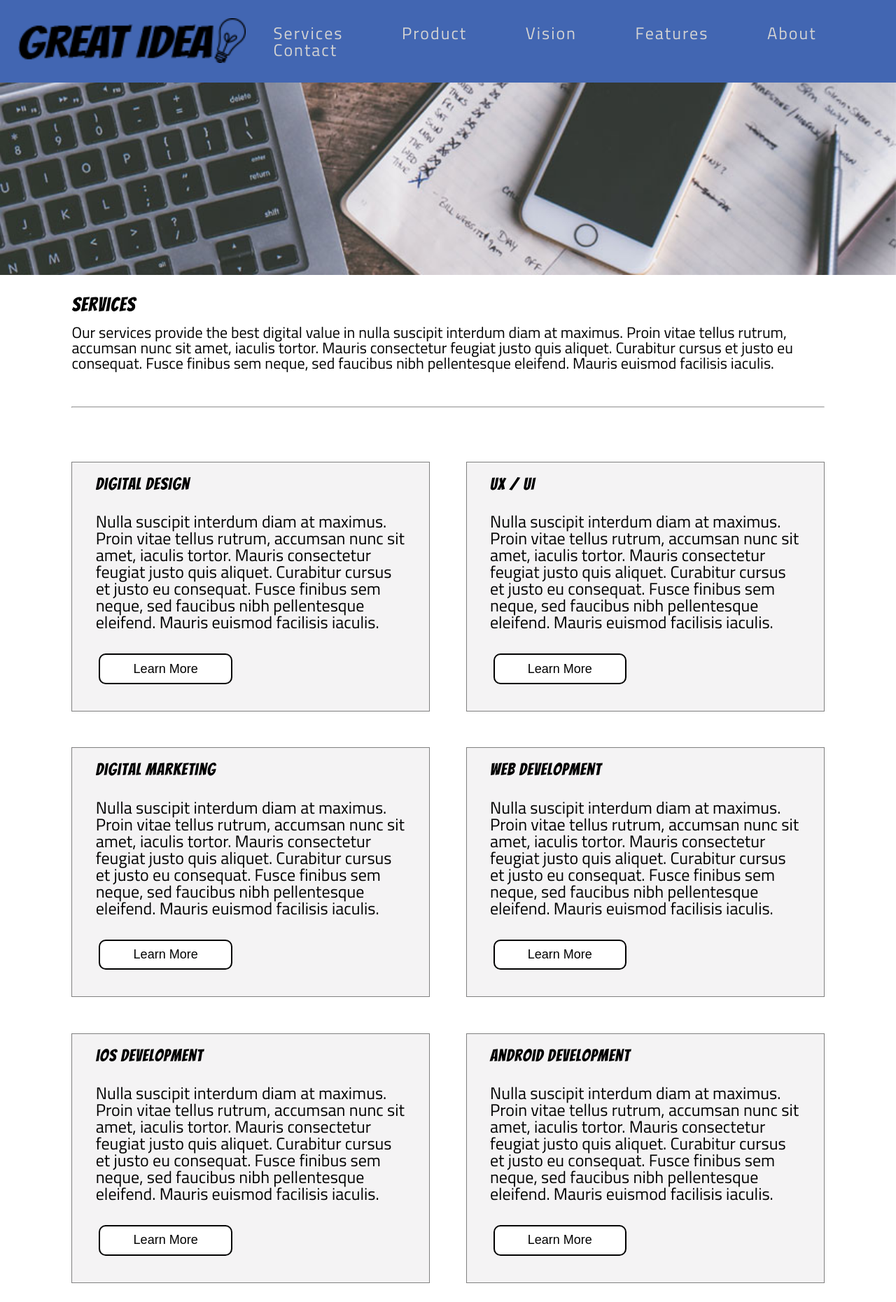
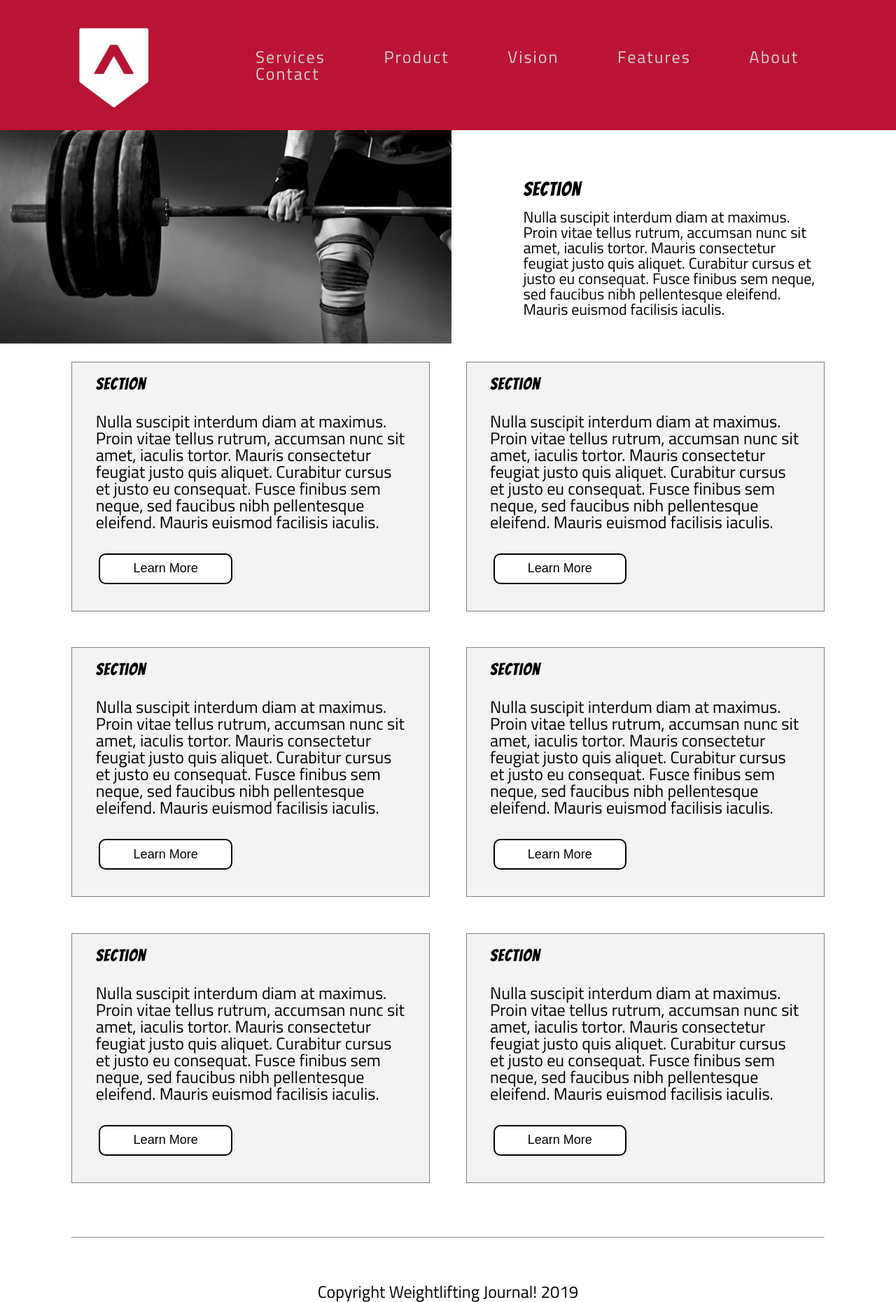
Before and after one commit to Build-Week-Weight-Lifiting-Journal/WebUI, a plain HTML site: page marketing.html in a window 1280 px wide. Shown: the top 1861 px of the page at 70% size. Drawn offline with Linux system fonts and the light colour scheme.

Commit message:
styling, no content

```diff
--- a/css/index.css
+++ b/css/index.css
@@ -71,19 +71,14 @@ hr {
 
 /* -- NAV BAR -- */
 .nav {
-	padding-bottom: 8%;
-}
-
-.mobile-menu {
-	display: none;
+	padding-bottom: 10%;
 }
 
 nav {
 	display: flex;
 	justify-content: space-around;
 	align-items: center;
-	background-color: #4266B2;
-	padding: 2%;
+	background-color: #BA1334;
 	position: fixed;
 	width: 100%;
 }
@@ -135,7 +130,15 @@ h3 {
 }
 
 .hero-image {
-	width: 38%;
+	width: 60%;
+}
+
+.hero-section {
+	display: flex;
+}
+.services-info {
+	width: 40%;
+	padding-top: 8%;
 }
 
 /* -- CONTENT SECTION -- */
--- a/marketing.html
+++ b/marketing.html
@@ -3,7 +3,7 @@
 <html lang="en">
   <head>
     <meta charset="utf-8">
-    <title>Great Idea! - Services</title>
+    <title>Lambda Lift</title>
     <link href="https://fonts.googleapis.com/css?family=Bangers|Titillium+Web" rel="stylesheet">
     <link rel="stylesheet" href="css/index.css">
   </head>
@@ -13,7 +13,7 @@
       <!-- NAV BAR -->
       <header class="nav">
         <nav>
-            <a href="index.html"><img class="logo-link" src="img/logo.png" alt="Great Idea! Company logo."></a>
+            <a href="index.html"><img class="logo-link" src="img/Lambda.png" alt="""></a>
 
           <div class="nav-links">
             <a href="services.html">Services</a>
@@ -26,51 +26,52 @@
         </nav>
       </header>
 
-    <img class="services-header-img" src="img/services-header.jpg" alt="Our services header image">
+    <section class="hero-section">
+      <img class="hero-image" src="img/hero.png" alt="Our services header image">
 
-    <section class="services-info">
-      <h1>Services</h1>
-      <p>Our services provide the best digital value in nulla suscipit interdum diam at maximus. Proin vitae tellus rutrum, accumsan nunc sit amet, iaculis tortor. Mauris consectetur feugiat justo quis aliquet. Curabitur cursus et justo eu consequat. Fusce finibus sem neque, sed faucibus nibh pellentesque eleifend. Mauris euismod facilisis iaculis.</p>
+      <div class="services-info">
+        <h1>Section</h1>
+        <p>Nulla suscipit interdum diam at maximus. Proin vitae tellus rutrum, accumsan nunc sit amet, iaculis tortor. Mauris consectetur feugiat justo quis aliquet. Curabitur cursus et justo eu consequat. Fusce finibus sem neque, sed faucibus nibh pellentesque
+          eleifend. Mauris euismod facilisis iaculis.</p>
+      </div>
     </section>
-
-    <hr>
 
     <section class="services-offered">
       <div class="service">
-        <h2>Digital Design</h2>
+        <h2>Section</h2>
         <p>Nulla suscipit interdum diam at maximus. Proin vitae tellus rutrum, accumsan nunc sit amet, iaculis tortor. Mauris consectetur feugiat justo quis aliquet. Curabitur cursus et justo eu consequat. Fusce finibus sem neque, sed faucibus nibh pellentesque
         eleifend. Mauris euismod facilisis iaculis.</p>
         <button>Learn More</button>
       </div>
 
       <div class="service">
-        <h2>UX / UI</h2>
+        <h2>Section</h2>
         <p>Nulla suscipit interdum diam at maximus. Proin vitae tellus rutrum, accumsan nunc sit amet, iaculis tortor. Mauris consectetur feugiat justo quis aliquet. Curabitur cursus et justo eu consequat. Fusce finibus sem neque, sed faucibus nibh pellentesque
         eleifend. Mauris euismod facilisis iaculis.</p>
         <button>Learn More</button>
       </div>
 
       <div class="service">
-        <h2>Digital Marketing</h2>
+        <h2>Section</h2>
         <p>Nulla suscipit interdum diam at maximus. Proin vitae tellus rutrum, accumsan nunc sit amet, iaculis tortor. Mauris consectetur feugiat justo quis aliquet. Curabitur cursus et justo eu consequat. Fusce finibus sem neque, sed faucibus nibh pellentesque
         eleifend. Mauris euismod facilisis iaculis.</p>
         <button>Learn More</button>
       </div>
 
       <div class="service">
-        <h2>Web Development</h2>
+        <h2>Section</h2>
         <p>Nulla suscipit interdum diam at maximus. Proin vitae tellus rutrum, accumsan nunc sit amet, iaculis tortor. Mauris consectetur feugiat justo quis aliquet. Curabitur cursus et justo eu consequat. Fusce finibus sem neque, sed faucibus nibh pellentesque eleifend. Mauris euismod facilisis iaculis.</p>
         <button>Learn More</button>
       </div>
 
       <div class="service">
-          <h2>iOS Development</h2>
+          <h2>Section</h2>
           <p>Nulla suscipit interdum diam at maximus. Proin vitae tellus rutrum, accumsan nunc sit amet, iaculis tortor. Mauris consectetur feugiat justo quis aliquet. Curabitur cursus et justo eu consequat. Fusce finibus sem neque, sed faucibus nibh pellentesque eleifend. Mauris euismod facilisis iaculis.</p>
           <button>Learn More</button>
       </div>
 
       <div class="service">
-          <h2>Android Development</h2>
+          <h2>Section</h2>
           <p>Nulla suscipit interdum diam at maximus. Proin vitae tellus rutrum, accumsan nunc sit amet, iaculis tortor. Mauris consectetur feugiat justo quis aliquet. Curabitur cursus et justo eu consequat. Fusce finibus sem neque, sed faucibus nibh pellentesque eleifend. Mauris euismod facilisis iaculis.</p>
           <button>Learn More</button>
       </div>
@@ -79,25 +80,8 @@
 
     <hr>
 
-    <section class="about">
-      <div class="about-details">
-        <h2>Some Facts About Our Services</h2>
-        <p>Nulla suscipit interdum diam at maximus. Proin vitae tellus rutrum, accumsan nunc sit amet, iaculis tortor. Mauris consectetur feugiat justo quis aliquet. Curabitur cursus et justo eu consequat. Fusce finibus sem neque, sed faucibus nibh pellentesque
-        eleifend. Mauris euismod facilisis iaculis.</p>
-        <ul>
-          <li>Awesome thing</li>
-          <li>Amazing thing</li>
-          <li>Cool thing</li>
-          <li>Great thing</li>
-        </ul>
-      </div>
-
-      <img class="services-info-img" src="img/services-info.png" alt="one of our employees hard at work">
-
-    </section>
-
     <footer>
-      Copyright Great Idea! 2018
+      Copyright Weightlifting Journal! 2019
     </footer>
 
     </body>
```
Also changed, not shown: img/Lambda.png (added), img/header-img.png (deleted), img/hero.png (added), img/logo.png (deleted), img/mid-page-accent.jpg (deleted), img/mobile-menu.png (deleted), img/product-header.jpg (deleted), img/product-header.png (deleted), img/services-header.jpg (deleted), img/services-info.png (deleted).
